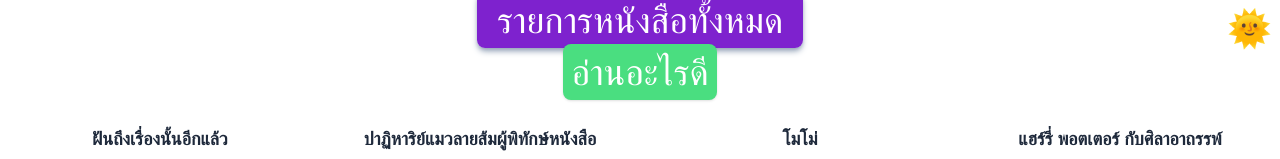
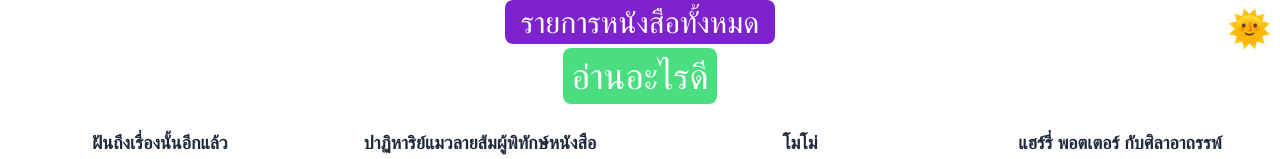
Before and after one commit to Arikato111/what-to-read, a React (Vite) app: page /books in a window 1280 px wide. Shown: the top 159 px of the page. Built offline with nearby package versions, Linux system fonts and the light colour scheme.

Commit message:
change styles

```diff
--- a/src/AllBook.tsx
+++ b/src/AllBook.tsx
@@ -49,7 +49,7 @@ const AllBook: FC = () => {
     <main className="dark:bg-slate-900 m-0">
       <ToggleMode />
       <h1 className="text-center text-4xl">
-        <span className="text-2xl sm:text-4xl bg-purple-700 dark:bg-purple-800 shadow-md shadow-slate-400 dark:shadow-gray-700 text-white py-1 px-5 rounded-lg">
+        <span className="text-2xl sm:text-3xl bg-purple-700 dark:bg-purple-800 shadow-slate-400 dark:shadow-gray-700 text-white py-1 px-4 rounded-lg inline-block">
           รายการหนังสือทั้งหมด
         </span>
       </h1>
--- a/src/components/BigButton.tsx
+++ b/src/components/BigButton.tsx
@@ -8,7 +8,7 @@ interface BT {
 const BigButton: FC<BT> = ({ onclick, title }) => {
   return (
     <button
-      className="p-2 bg-green-400 dark:bg-green-700 hover:bg-green-500 dark:hover:bg-green-600 shadow hover:shadow-black dark:hover:shadow-gray-400 rounded-lg text-white text-4xl active:scale-95 active:shadow-none transition-all"
+      className="p-2 bg-green-400 dark:bg-green-700 hover:bg-green-500/80 dark:hover:bg-green-600 shadow shadow-transparent hover:shadow-zinc-400 dark:hover:shadow-gray-400 rounded-lg text-white text-4xl active:scale-95 active:shadow-none transition-all duration-200"
       onClick={() => onclick()}
       title="คลิกเพื่อสุ่ม"
     >
```
